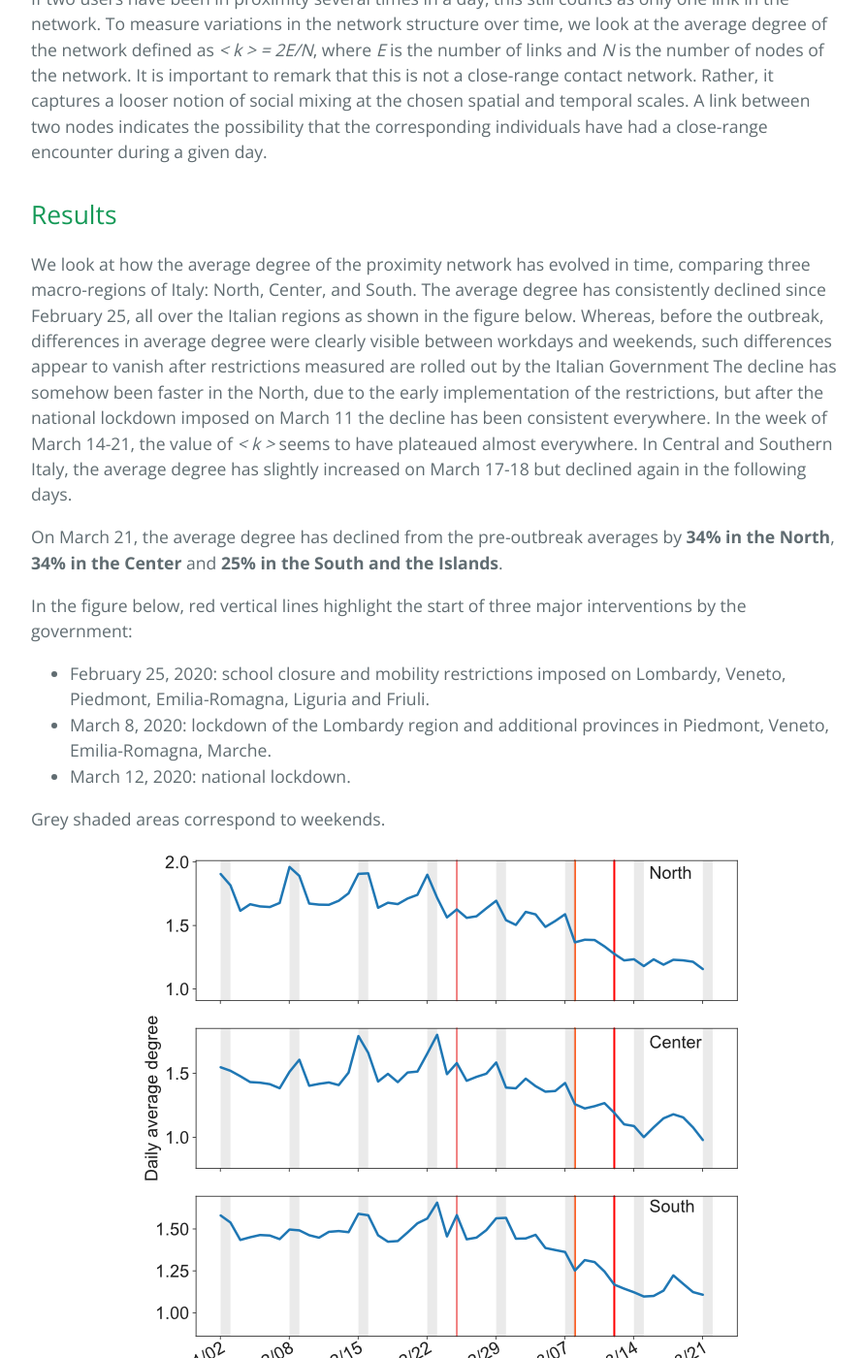
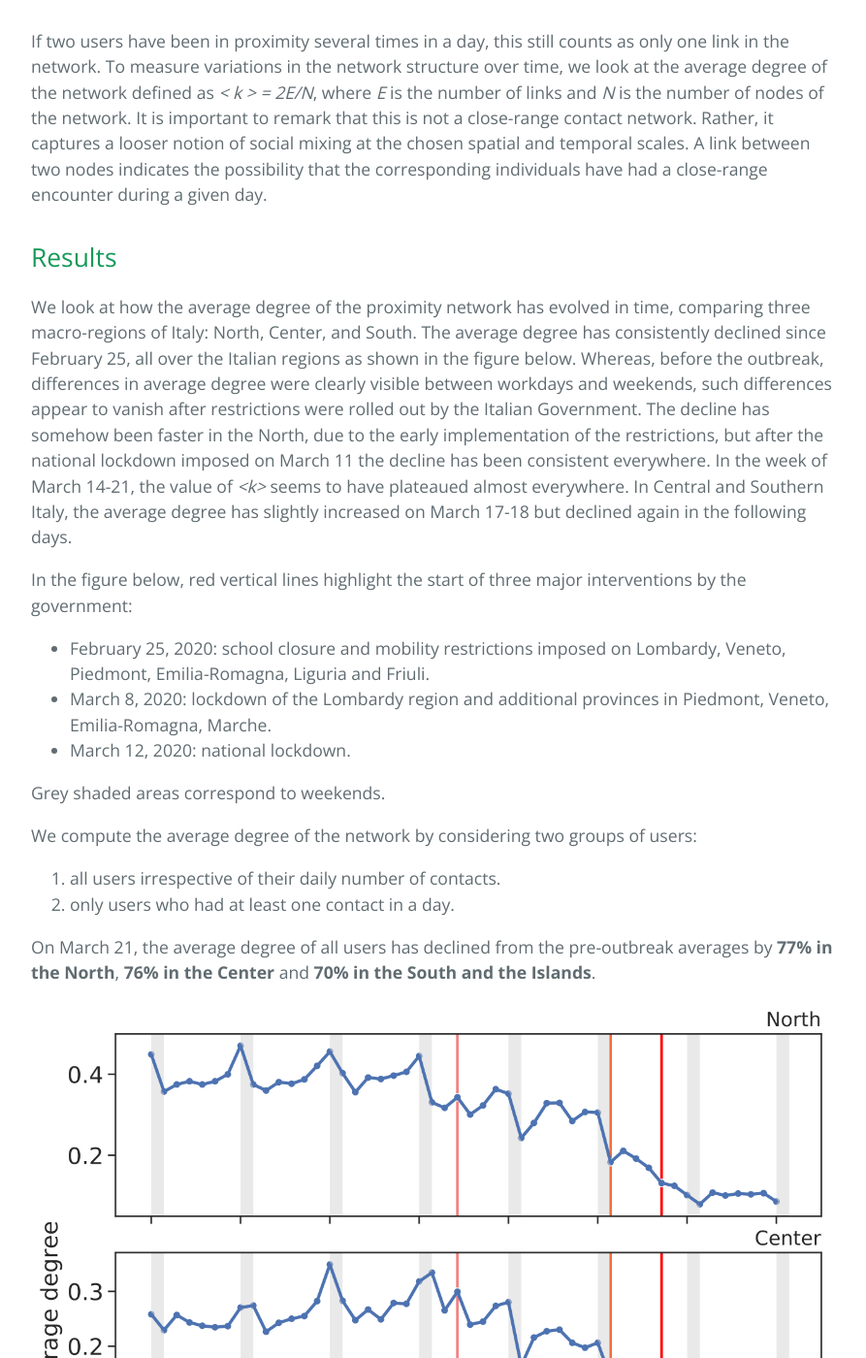
Before and after one commit to covid19mm/covid19mm.github.io, a Jekyll site: the page built from _posts/2020-03-25-second-report.markdown, in a window 1280 px wide and 1400 px high, scrolled down 2416 px. Shown: the whole window at 97% size, without its empty margins (192-1085 px from the left). Built offline with Jekyll 4.4.1, drawn with Linux system fonts in a browser that asks for light colours; some of the changed text lies outside the part shown.

Commit message:
Update proximity all users

```diff
--- a/_posts/2020-03-25-second-report.markdown
+++ b/_posts/2020-03-25-second-report.markdown
@@ -21,6 +21,7 @@ _3. University of Turin_
 
 _**Notice**: this is preliminary analysis, has not yet been peer-reviewed and is updated daily as new data becomes available. This work is licensed under a  [Creative Commons Attribution 4.0 International License](https://creativecommons.org/licenses/by/4.0/). A summary of this report can be downloaded  [here](https://drive.google.com/open?id=1QJO152wGPyVDzwz6UDOlkv0THf1rJo11)_
 
+**Updated 30 March 2020 23:00**
 
 ## Background
 The mitigation measures enacted as part of the response to the unfolding COVID-19 pandemic are unprecedented in their breadth and societal burden.
@@ -60,27 +61,39 @@ Rather, it captures a looser notion of social mixing at the chosen spatial and t
 
 We look at how the average degree of the proximity network has evolved in time, comparing three macro-regions of Italy: North, Center, and South.
 The average degree has consistently declined since February 25, all over the Italian regions as shown in the figure below.
-Whereas, before the outbreak, differences in average degree were clearly visible between workdays and weekends, such differences appear to vanish after restrictions measured are rolled out by the Italian Government
+Whereas, before the outbreak, differences in average degree were clearly visible between workdays and weekends, such differences appear to vanish after restrictions were rolled out by the Italian Government.
 The decline has somehow been faster in the North, due to the early implementation of the restrictions, but after the national lockdown imposed on March 11 the decline has been consistent everywhere.
-In the week of March 14-21, the value of *&lt; k &gt;* seems to have plateaued almost everywhere.
+In the week of March 14-21, the value of *&lt;k&gt;* seems to have plateaued almost everywhere.
 In Central and Southern Italy, the average degree has slightly increased on March 17-18 but declined again in the following days.
-
-On March 21, the average degree has declined from the pre-outbreak averages by **34% in the North**, **34% in the Center** and **25% in the South and the Islands**.
 
 In the figure below, red vertical lines highlight the start of three major interventions by the government:
 - February 25, 2020: school closure and mobility restrictions imposed on Lombardy, Veneto, Piedmont, Emilia-Romagna, Liguria and Friuli.
 - March 8, 2020: lockdown of the Lombardy region and additional provinces in Piedmont, Veneto, Emilia-Romagna, Marche.
 - March 12, 2020: national lockdown.
 
-
 Grey shaded areas correspond to weekends.
 
+We compute the average degree of the network by considering two groups of users:
+1. all users irrespective of their daily number of contacts.
+2. only users who had at least one contact in a day.
+
+On March 21, the average degree of all users has declined from the pre-outbreak averages by **77% in the North**, **76% in the Center** and **70% in the South and the Islands**.
 
 <p align="center">
   <img src="{{ site.url }}/assets/prox_network_density_3panels_new.png">
 </p>
 
+
+On March 21, the average degree has declined from the pre-outbreak averages by **34% in the North**, **34% in the Center** and **25% in the South and the Islands**.
+
+<p align="center">
+  <img src="{{ site.url }}/assets/prox_network_density_3panels_deg1.png">
+</p>
+
 We further look at how the proximity of our users has changed in different provinces by computing the relative difference of the average degree from February 10 to March 20, 2020.
+
+We report the average degree computed on all users in our panel.
+
 For each province, the daily relative difference is defined as the difference between the average degree and its minimum over the study period normalized by the amplitude difference of the average degree over the same period (i.e the difference between the minimum and the maximum).
 
 
@@ -99,7 +112,7 @@ The black lines correspond to the three major interventions by the government li
 ## Central Italy
 
 In Central Italy, the largest cities such as Rome (RM) and Florence (FI) have seen a strong and consistent decline in the average degree of the users' proximity network, as shown in the chart below, especially after March 8.
-We observe a higher spatial and temporal heterogeneity in the average relative difference of *&lt; k &gt;*, with a stronger and uniform decline during weekends (such as March 14-15) and some relative increase during weekdays.
+We observe a higher spatial and temporal heterogeneity in the average relative difference of *&lt;k&gt;*, with a stronger and uniform decline during weekends (such as March 14-15) and some relative increase during weekdays.
 
 
 <p align="center">
```
Also changed, not shown: assets/density_relcenter.png, assets/density_relnord.png, assets/density_relsud.png, assets/prox_network_density_3panels_deg1.png (added), assets/prox_network_density_3panels_new.png.
